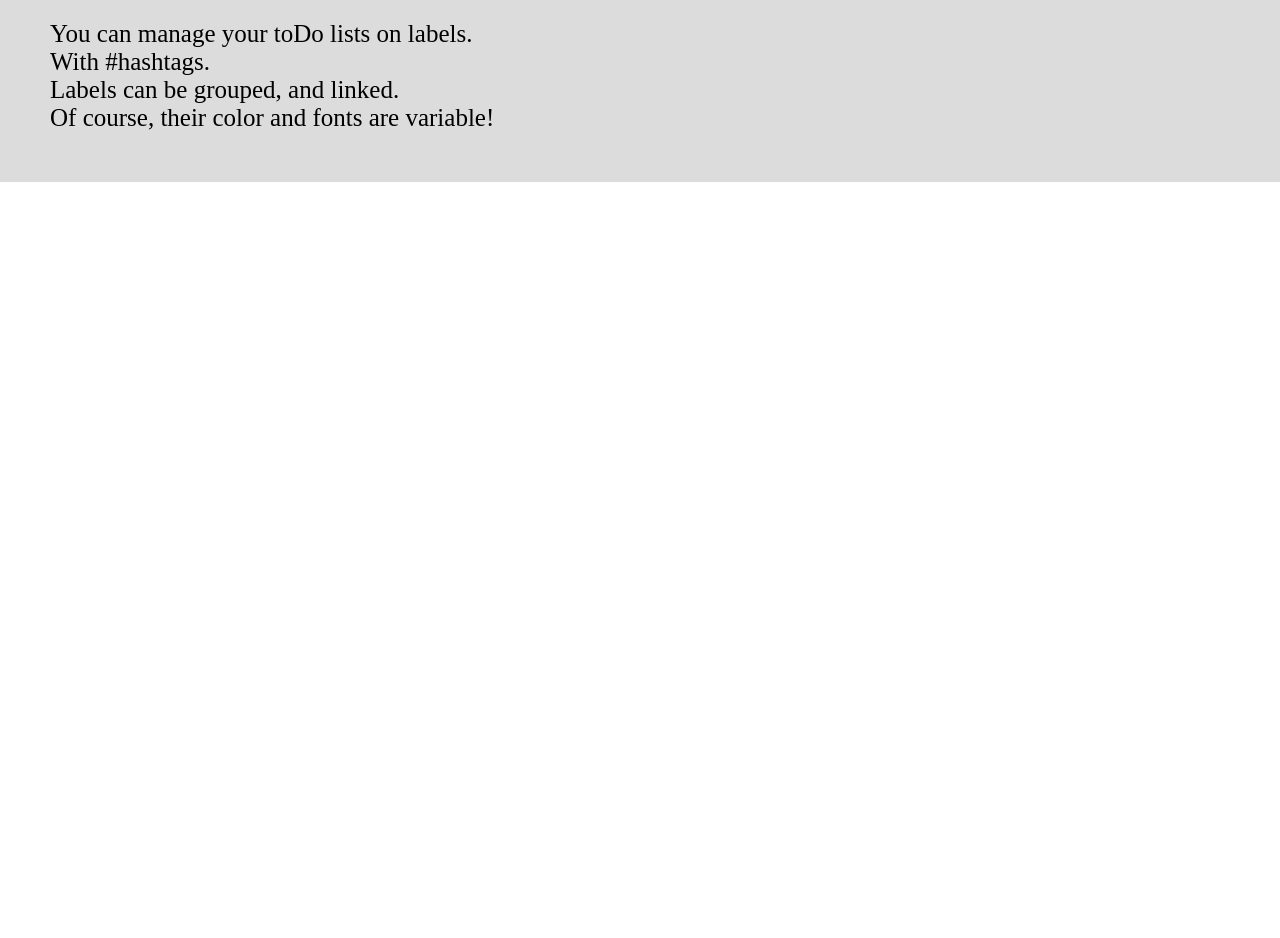
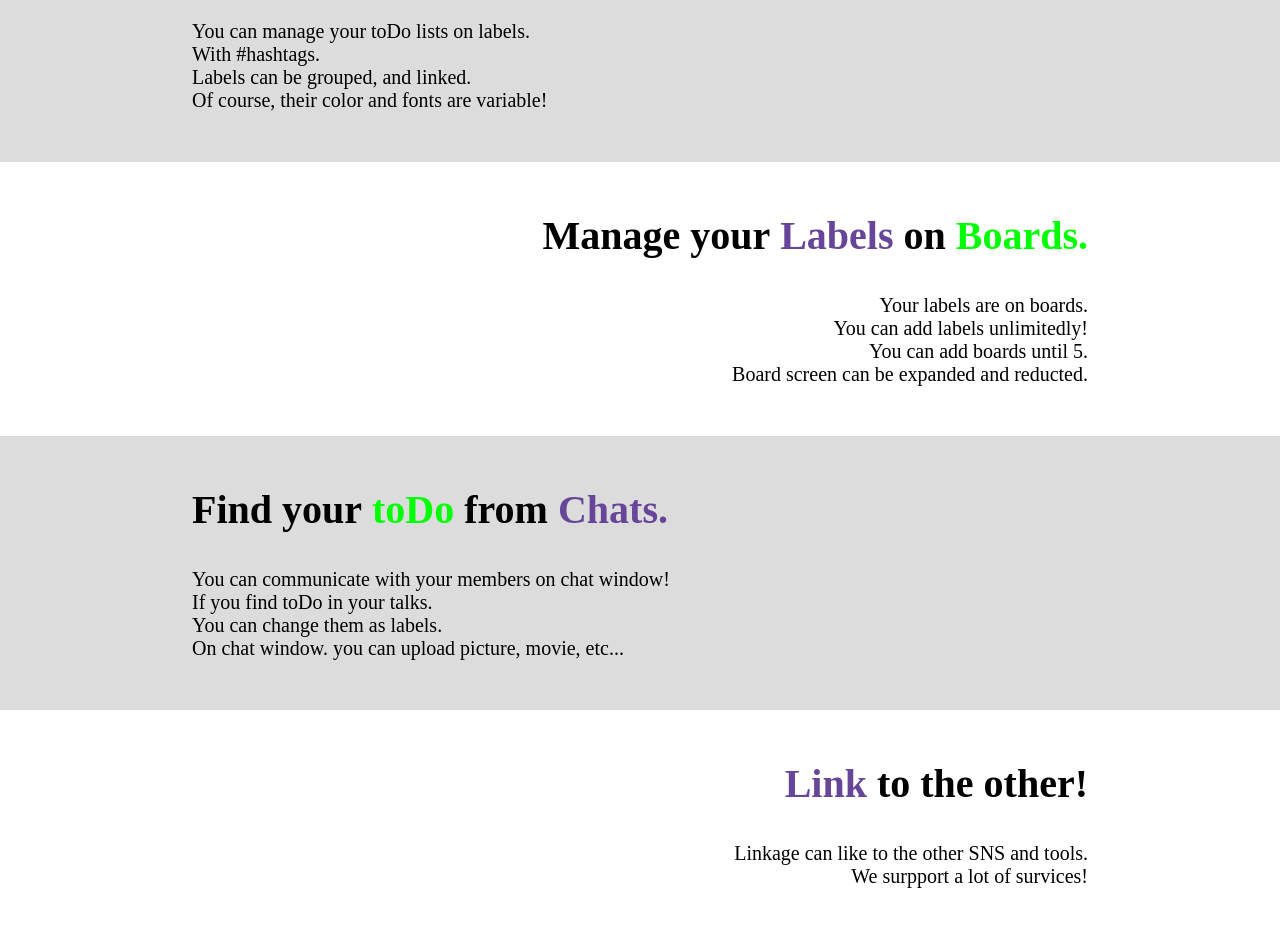
Before and after one commit to koikoi72/sandbox, a website: page app/assets/jade/index.jade in a window 1280 px wide. Shown: the part 684-1622 px from the top of the page. Before the commit the page ends 866 px from the top, so only its background shows below. Drawn offline with nearby package versions, Linux system fonts and the light colour scheme; files that its build step writes are made by us from their sources.

Commit message:
All components which is the description on top page

```diff
--- a/app/assets/jade/index.jade
+++ b/app/assets/jade/index.jade
@@ -20,11 +20,11 @@ html
     section#page2
       img#logo2(src='/images/logo-linkage.svg')
     section#page3
-      h1 Manage your
+      h1.page3 Manage your
         span.green &nbsp;toDo
         |&nbsp;on
         span.purple &nbsp;Labels.
-      .area-text
+      .area-text.page3
         |You can manage your toDo lists on labels.
         br
         |With #hashtags.
@@ -32,5 +32,38 @@ html
         |Labels can be grouped, and linked.
         br
         |Of course, their color and fonts are variable!
+    section#page4
+      h1.page4 Manage your
+        span.purple &nbsp;Labels
+        | &nbsp;on
+        span.green &nbsp;Boards.
+      .area-text.page4
+        | Your labels are on boards.
+        br
+        | You can add labels unlimitedly!
+        br
+        | You can add boards until 5.
+        br
+        | Board screen can be expanded and reducted.
+    section#page5
+      h1.page3 Find your
+        span.green &nbsp;toDo
+        | &nbsp;from
+        span.purple &nbsp;Chats.
+      .area-text.page3
+        | You can communicate with your members on chat window!
+        br
+        | If you find toDo in your talks.
+        br
+        | You can change them as labels.
+        br
+        | On chat window. you can upload picture, movie, etc...
+    section#page6
+      h1.purple Link
+        span.black &nbsp;to the other!
+      .area-text.page4
+        | Linkage can like to the other SNS and tools.
+        br
+        | We surpport a lot of survices!
 //
    Created by kashiharaakira on 15/08/14.
--- a/app/assets/sass/style.sass
+++ b/app/assets/sass/style.sass
@@ -31,7 +31,7 @@ a:hover
 span.green
   color: #00ff00
 
-span.purple
+.purple
   color: #674598
 
 span.sub
@@ -50,14 +50,48 @@ img#logo2
 
 section#page3
   background-color: #dcdcdc
-  padding: 50px
+  padding: 50px 15%
 
-h1
+section#page4
+  background-color: #fff
+  padding: 50px 15%
+
+section#page5
+  background: #dcdcdc
+  padding: 50px 15%
+
+section#page6
+  background: #fff
+  padding: 50px 15%
+
+h1.page3
   display: block
   margin: 0
   font-size: 40px
 
-.area-text
+.area-text.page3
   display: block
   margin-top: 35px
-  font-size: 25px
+  font-size: 20px
+
+h1.page4
+  display: block
+  font-size: 40px
+  margin: 0
+  text-align: right
+
+.area-text.page4
+  display: block
+  margin-top: 35px
+  font-size: 20px
+  text-align: right
+
+
+h1.purple
+  display: block
+  font-size: 40px
+  margin: 0
+  text-align: right
+
+.black
+  color: #000
```
Also changed, not shown: app/public/css/style.css, app/public/html/index.html.
